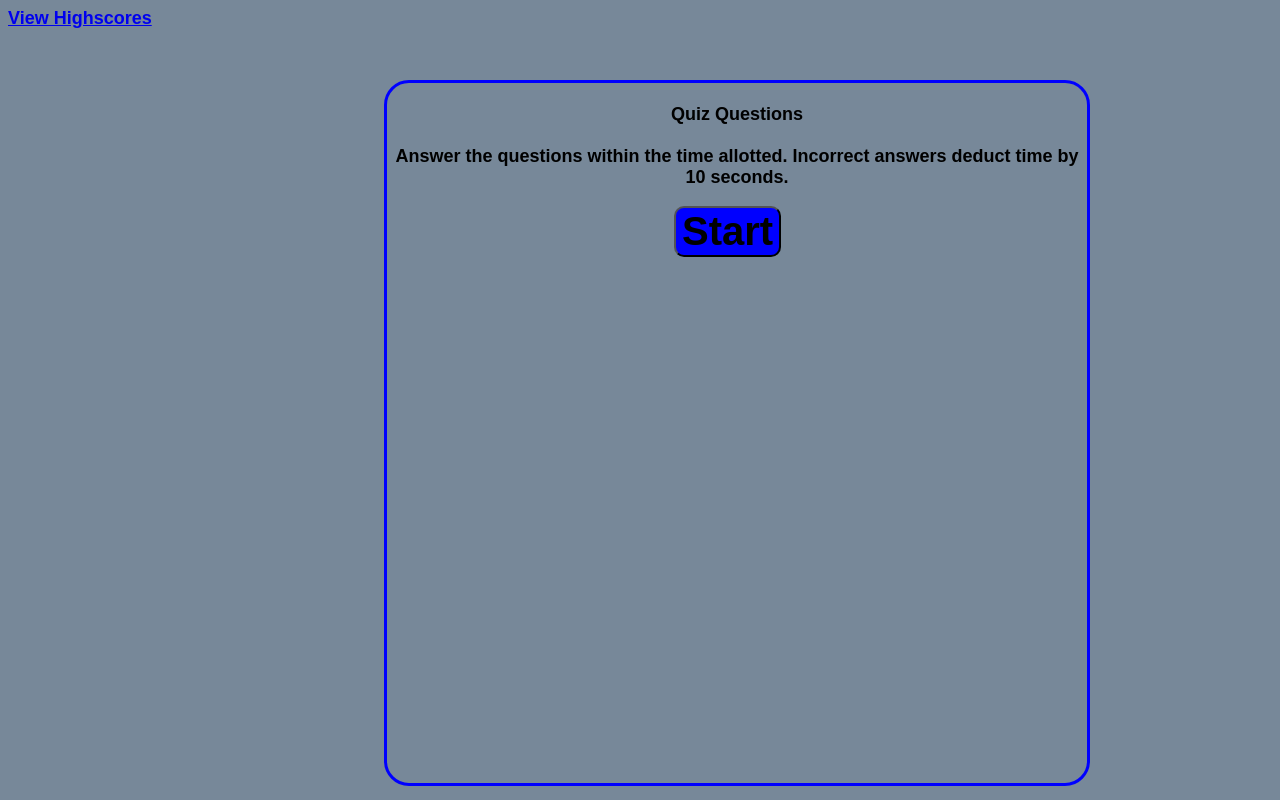
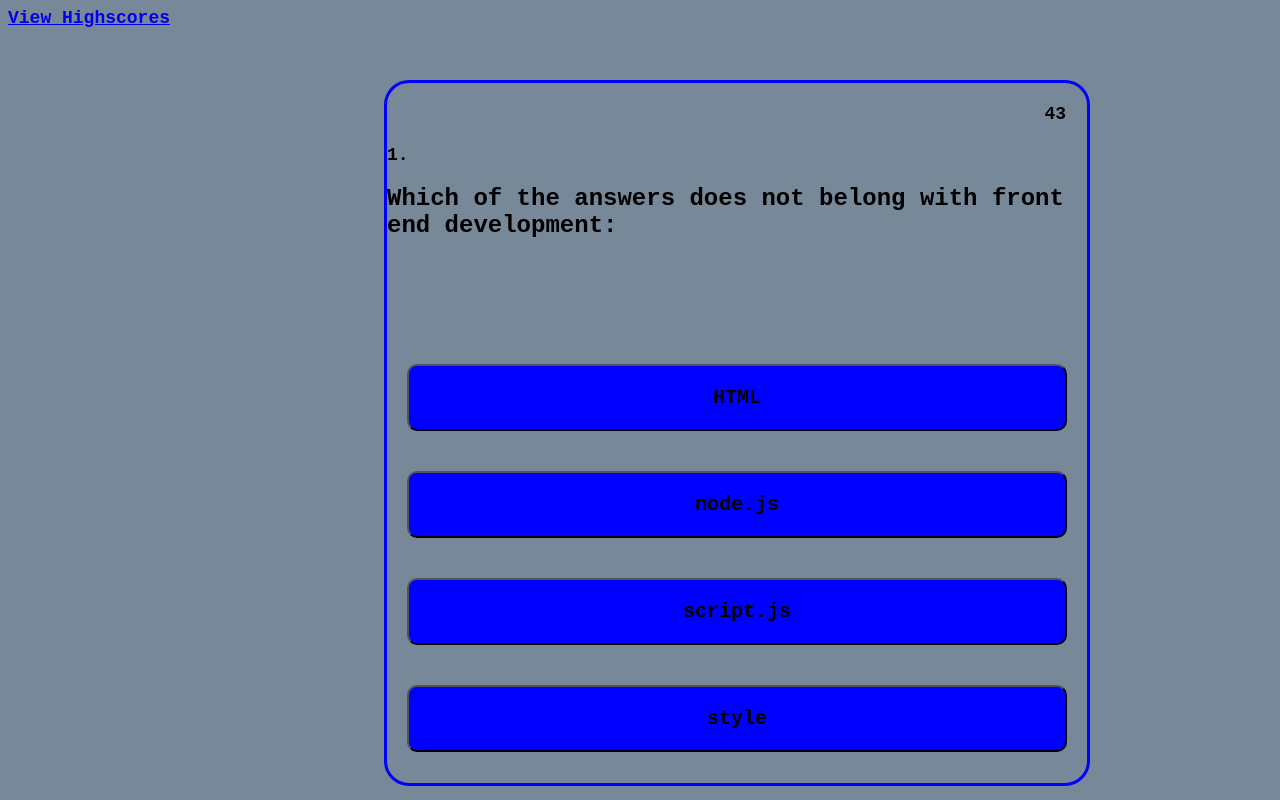
Before and after one commit to awalkosz/Quiz_Chal4, a plain HTML site: page index.html in a window 1280 px wide. Both pictures are taken after a click on the button "Start". Drawn offline with Linux system fonts and the light colour scheme.

Commit message:
quiz start, loading questions and subtracting for wrong answer

```diff
--- a/index.html
+++ b/index.html
@@ -10,13 +10,27 @@
 <body>
     <nav><a href="highscore.html">View Highscores</a></nav>
         <div id="Block">
-            <div id="Timer"> </div>
-            <article id="QuizContent">
+            <div id="Timer" class="hide">Time left: </div>
+            <article name= "start" id="Quiz" class="shown">
                 <h1>Quiz Questions</h1>
                 <p>Answer the questions within the time allotted. Incorrect answers deduct time by 10 seconds.</p>
-                <ul id="MultipleChoice"></ul>
                 <button id="Start">Start</button>
             </article>
+
+
+            <div id="Questions" class="hide">
+                <div id="question">
+                <h2 id="questionnum"></h2>
+                <h2 id="text"></h2>
+                </div>
+
+                <div id="answers" class="hide">
+                <button class="answeroptions" id="answer1"></button>
+                <button class="answeroptions" id="answer2"></button>
+                <button class="answeroptions" id="answer3"></button>
+                <button class="answeroptions" id="answer4"></button>
+                </div>
+         </div>
         </div>
 
     <script src="quiz.js"></script>
--- a/quiz.js
+++ b/quiz.js
@@ -1,2 +1,104 @@
-var SecondsLeft = 40;
-var Score = 0;
+var secondsLeft = 45;
+var num = 0;
+var score = 0;
+var buttonClick = document.getElementById("Start");
+var startingInter = 0;
+var wrong = 10;
+var correct = 0;
+var quizStart = false;
+var startQuiz = document.querySelector("#Quiz");
+var showTimer = document.querySelector("#Timer");
+var showQuestions = document.querySelector("#Questions");
+var question = document.querySelector("#questions");
+var questionnum = document.querySelector("#questionnum");
+var text = document.querySelector("#text");
+var answ = document.querySelector("#answers");
+var answer1 = document.querySelector("#answer1");
+var answer2 = document.querySelector("#answer2");
+var answer3 = document.querySelector("#answer3");
+var answer4 = document.querySelector("#answer4");
+
+
+var questions = [
+    {
+        question: "Which of the answers does not belong with front end development:",
+        answers: ["HTML", "node.js", "script.js", "style"],
+        answer: ["node.js"]
+    },
+    {
+        question: "Which answer below is not a data type",
+        answers: ["string", "numbers", "documents", "boolean"],
+        answer: ["documents"]
+    },
+    {
+        question: "Which command in gitBash creates a new directory",
+        answers: ["git push", "mkdir", "rm -rm", "touch"],
+        answer: ["mkdir"]
+    },
+];
+
+
+
+buttonClick.addEventListener("click", function() {
+    console.log("click");
+        if (quizStart === false) {
+            quizStart = true;
+            startQuiz.setAttribute("class", "hide");
+            showTimer.setAttribute("class", "shown");
+            showQuestions.setAttribute("class", "shown");
+            answ.setAttribute("class", "shown");
+        }
+        var loadquests = function() {
+            questionnum.innerText = num + 1 + ".";
+            text.innerText = questions[num].question;
+            answer1.innerText = questions[num].answers[0];
+            answer2.innerText = questions[num].answers[1];
+            answer3.innerText = questions[num].answers[2];
+            answer4.innerText = questions[num].answers[3];
+            }
+            interval = setInterval(countDown, 1000);
+            return loadquests();
+});
+
+var countDown = function() {
+    if(secondsLeft <= 0)
+    {
+    clearInterval(interval);
+    } else {
+        secondsLeft--;
+        console.log(secondsLeft);
+        showTimer.textContent = secondsLeft;
+    }
+ }
+
+ function Clickanswer(event) {
+    var select = event.target;
+    console.log(select.textContent);
+    if (select.textContent == questions[num].answer) {
+
+    } else {
+        secondsLeft -= wrong;
+    }
+    nextQuestions();
+ }
+
+function nextQuestions () {
+    if (num !== questions.length - 1) {
+        num ++;
+        var loadquests = function() {
+            questionnum.innerText = num + 1 + ".";
+            text.innerText = questions[num].question;
+            answer1.innerText = questions[num].answers[0];
+            answer2.innerText = questions[num].answers[1];
+            answer3.innerText = questions[num].answers[2];
+            answer4.innerText = questions[num].answers[3];
+            }
+            return loadquests();
+        }
+
+}
+
+answer1.addEventListener("click", Clickanswer);
+answer2.addEventListener("click", Clickanswer);
+answer3.addEventListener("click", Clickanswer);
+answer4.addEventListener("click", Clickanswer);
--- a/style.css
+++ b/style.css
@@ -5,15 +5,13 @@
 }
 
 * {
-    font-family: Arial, Helvetica, sans-serif;
+    font-family: 'Courier New', Courier, monospace;
     font-weight: 600;
     font-size: large;
 }
 
 body {
     background-color: lightslategray;
-
-
 }
 
 #Block {
@@ -24,31 +22,54 @@ body {
     height: 700px;
     border: 3px solid blue;
     border-radius: 25px;
-
-
 }
 
 #Start {
     position: relative;
     left: 41%;
-
 }
 
 h1 {
     text-align: center;
     margin: 3%;
-
 }
 
 p {
     text-align: center;
-
 }
 
 button {
     border-radius: var(--radius);
-    font-size: 40px;
+    font-size: 39px;
     background-color: blue;
+}
 
+#Timer {
+    margin: 3%;
+    text-align: end;
+}
 
+#text {
+    font-size: x-large;
+    margin-bottom: 15%;
 }
+
+#answers {
+    display: flex;
+    justify-content: center;
+    flex-direction: column;
+}
+
+.answeroptions {
+    margin: 20px;
+    padding: 20px;
+    font-size: 20px;
+}
+
+.hide {
+    display: none;
+}
+
+.shown {
+    display: block;
+}
```
